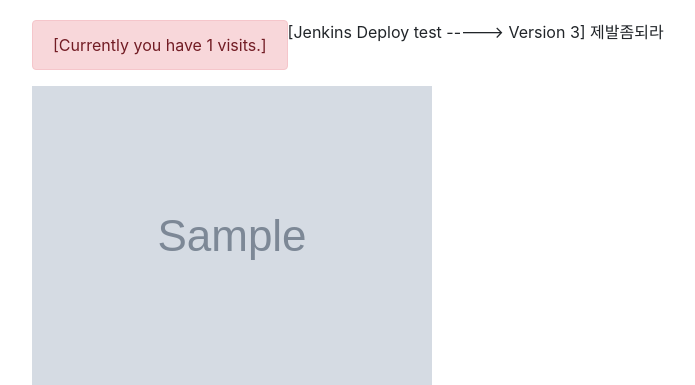
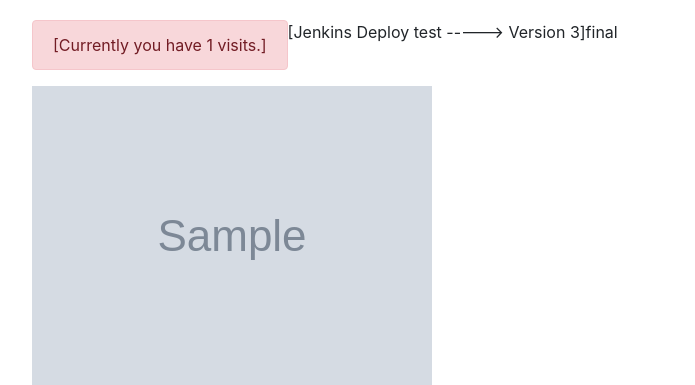
Before and after one commit to tmdwnsdl/web_count_jenkins, a Flask app: template templates/index.html in a window 1280 px wide. Shown: the part 101-486 px from the top of the page, without its empty margins (23-718 px from the left). Run offline with Flask 3, Linux system fonts and the light colour scheme; the template is opened without the code that fills it: most values are stand-ins (such as "Sample title", 1, 10 or a date in 2020); grey boxes marked "Sample" are stand-in pictures.

Commit message:
Update index.html, build test

```diff
--- a/templates/index.html
+++ b/templates/index.html
@@ -19,7 +19,7 @@
       <div class="alert alert-danger" role="alert">
         [Currently you have {{visit_count}} visits.]
       </div>
-      <p>[Jenkins Deploy test -----> Version 3] 제발좀되라</p>
+      <p>[Jenkins Deploy test -----> Version 3]final</p>
     </div>
 
     <div class="row">
```
